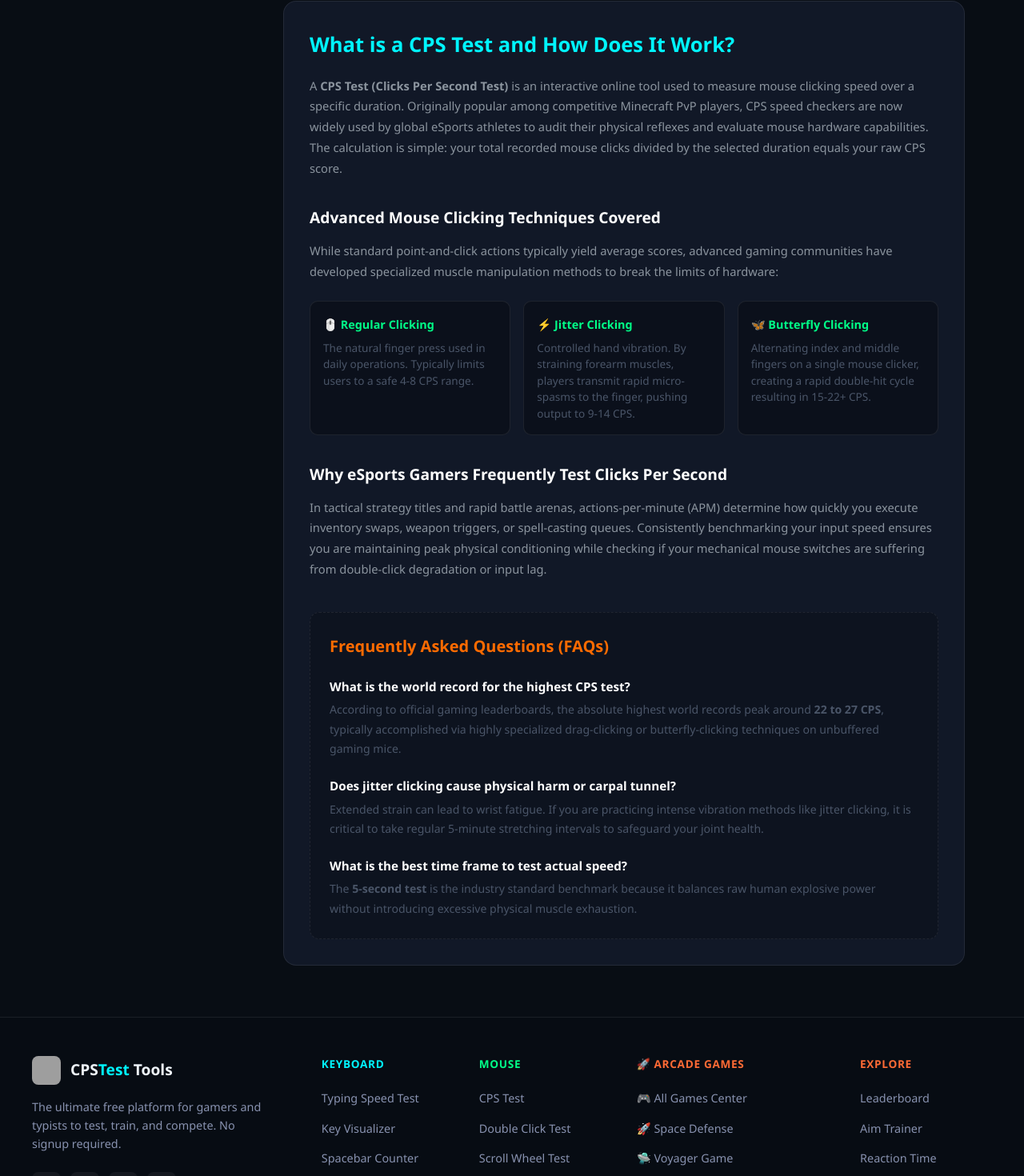
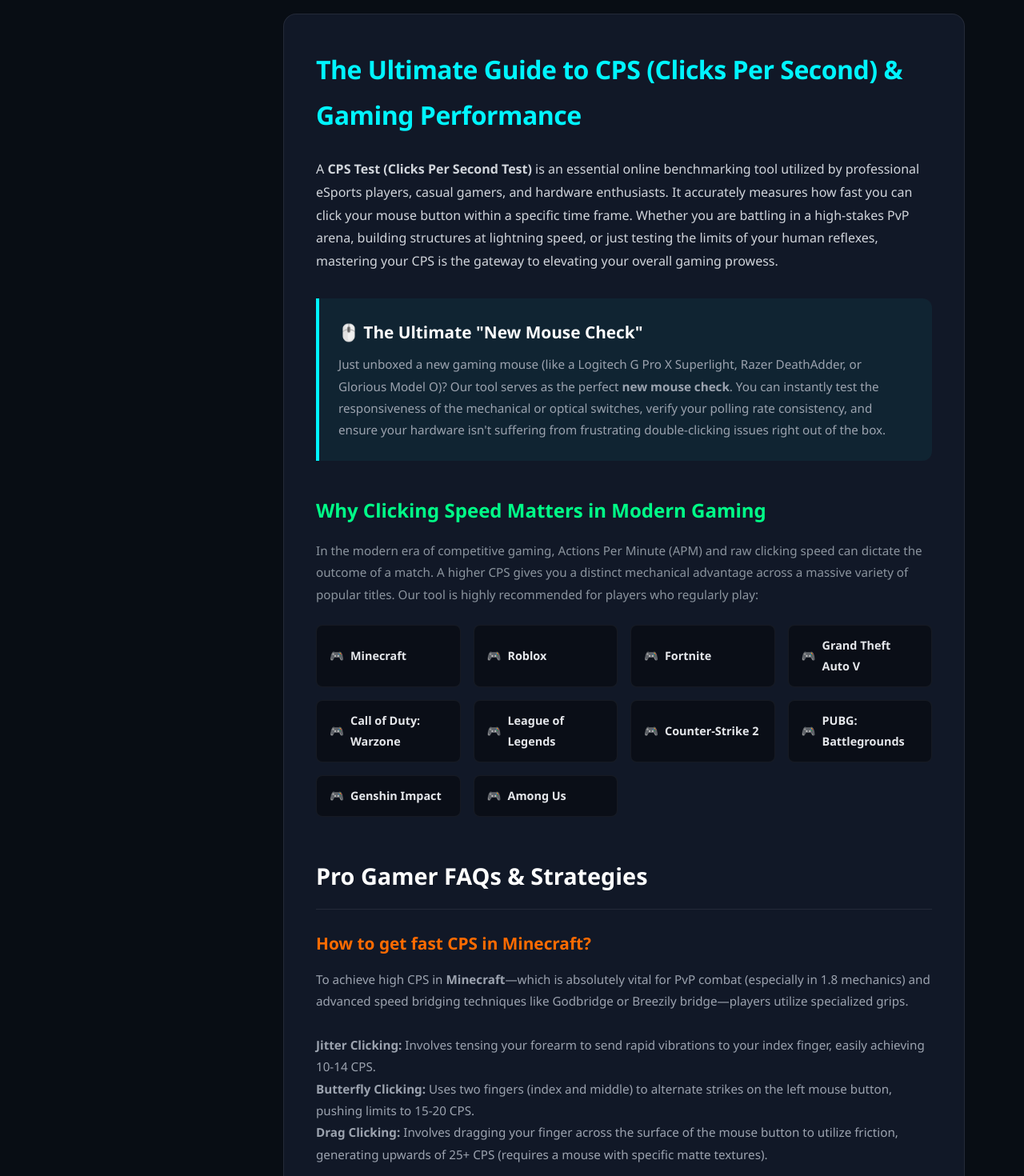
Before and after one commit to fahadhassan7635-stack/Cps-Test-Tool, a React (Vite) app: page /cps-test in a window 1280 px wide. Shown: the part 822-2292 px from the top of the page at 80% size. Built offline with nearby package versions, Linux system fonts and the light colour scheme; grey boxes are pictures that could not be loaded.

Commit message:
Update CPSTestPage.tsx

```diff
--- a/src/pages/CPSTestPage.tsx
+++ b/src/pages/CPSTestPage.tsx
@@ -342,14 +342,12 @@
       {/* ===== MODERN PROFILE SPLIT RESULT MODAL ===== */}
       {phase === 'done' && finalRating && (
         <>
-          {/* Backdrop */}
           <div style={{
             position: 'fixed', top: 0, left: 0, right: 0, bottom: 0,
             background: 'rgba(0, 0, 0, 0.85)', backdropFilter: 'blur(8px)',
             zIndex: 999, animation: 'fadeIn 0.3s ease-out forwards',
           }} onClick={() => resetTest()} />
 
-          {/* Modal Container */}
           <div style={{
             position: 'fixed', top: '50%', left: '50%',
             transform: 'translate(-50%, -50%)',
@@ -364,7 +362,6 @@
             animation: 'modalPopIn 0.4s cubic-bezier(0.34, 1.56, 0.64, 1) forwards',
             boxShadow: `0 0 40px ${finalRating.color}25`,
           }}>
-            {/* Close button */}
             <button onClick={() => resetTest()} style={{
               position: 'absolute', top: '0.75rem', right: '0.75rem',
               background: 'rgba(255,255,255,0.03)',
@@ -374,103 +371,44 @@
               display: 'flex', alignItems: 'center', justifyContent: 'center',
             }}>✕</button>
 
-            {/* Split Grid Layout (Animal vs Rank/Stats) */}
-            <div style={{
-              display: 'grid',
-              gridTemplateColumns: '1fr 1.2fr',
-              gap: '1.25rem',
-              alignItems: 'center',
-              minHeight: '130px',
-              marginBottom: '1.25rem'
-            }}>
-
-              {/* Left Column: Graphic Animal Badge */}
-              <div style={{
-                display: 'flex',
-                flexDirection: 'column',
-                alignItems: 'center',
-                justifyContent: 'center',
-                borderRight: '1px solid rgba(255,255,255,0.08)',
-                paddingRight: '1rem',
-                height: '100%'
-              }}>
-                <span style={{ fontSize: '4.5rem', lineHeight: '1', filter: `drop-shadow(0 0 15px ${finalRating.color}40)` }}>
-                  {finalRating.emoji}
-                </span>
+            <div style={{ display: 'grid', gridTemplateColumns: '1fr 1.2fr', gap: '1.25rem', alignItems: 'center', minHeight: '130px', marginBottom: '1.25rem' }}>
+              <div style={{ display: 'flex', flexDirection: 'column', alignItems: 'center', justifyContent: 'center', borderRight: '1px solid rgba(255,255,255,0.08)', paddingRight: '1rem', height: '100%' }}>
+                <span style={{ fontSize: '4.5rem', lineHeight: '1', filter: `drop-shadow(0 0 15px ${finalRating.color}40)` }}>{finalRating.emoji}</span>
               </div>
-
-              {/* Right Column: Score details */}
               <div style={{ textAlign: 'left' }}>
-                <div style={{ fontSize: '0.85rem', color: 'var(--text-muted)', textTransform: 'uppercase', letterSpacing: '0.05em' }}>
-                  Your Rank is
-                </div>
-                <div style={{ fontSize: '2.2rem', fontWeight: '900', color: finalRating.color, fontStyle: 'italic', margin: '0.1rem 0' }}>
-                  {finalRating.label}!
-                </div>
-
-                {/* Visual Stars */}
+                <div style={{ fontSize: '0.85rem', color: 'var(--text-muted)', textTransform: 'uppercase', letterSpacing: '0.05em' }}>Your Rank is</div>
+                <div style={{ fontSize: '2.2rem', fontWeight: '900', color: finalRating.color, fontStyle: 'italic', margin: '0.1rem 0' }}>{finalRating.label}!</div>
                 <div style={{ display: 'flex', gap: '3px', marginBottom: '0.5rem' }}>
                   {Array.from({ length: 5 }).map((_, i) => (
-                    <span key={i} style={{ fontSize: '1.2rem', color: i < finalRating.stars ? '#ffca28' : 'rgba(255,255,255,0.1)' }}>
-                      ★
-                    </span>
+                    <span key={i} style={{ fontSize: '1.2rem', color: i < finalRating.stars ? '#ffca28' : 'rgba(255,255,255,0.1)' }}>★</span>
                   ))}
                 </div>
-
-                <div style={{ fontSize: '0.88rem', color: 'var(--text-secondary)' }}>
-                  You Clicked with the speed of <strong style={{ color: '#fff', fontSize: '1.15rem', fontVariantNumeric: 'tabular-nums' }}>{cps}</strong> CPS
-                </div>
+                <div style={{ fontSize: '0.88rem', color: 'var(--text-secondary)' }}>You Clicked with the speed of <strong style={{ color: '#fff', fontSize: '1.15rem', fontVariantNumeric: 'tabular-nums' }}>{cps}</strong> CPS</div>
               </div>
             </div>
 
-            {/* Graphic Subtitle Quote Box */}
-            <div style={{
-              background: 'rgba(0,0,0,0.25)',
-              padding: '0.85rem 1rem',
-              borderRadius: '12px',
-              borderLeft: `3px solid ${finalRating.color}`,
-              fontStyle: 'italic',
-              color: '#cbd5e1',
-              fontSize: '0.88rem',
-              textAlign: 'left',
-              marginBottom: '1.25rem',
-              lineHeight: '1.5'
-            }}>
+            <div style={{ background: 'rgba(0,0,0,0.25)', padding: '0.85rem 1rem', borderRadius: '12px', borderLeft: `3px solid ${finalRating.color}`, fontStyle: 'italic', color: '#cbd5e1', fontSize: '0.88rem', textAlign: 'left', marginBottom: '1.25rem', lineHeight: '1.5' }}>
               {finalRating.desc}
             </div>
 
-            {/* Bottom mini counters */}
             <div style={{ display: 'grid', gridTemplateColumns: 'repeat(3, 1fr)', gap: '0.5rem', marginBottom: '1.5rem' }}>
               {[
                 { value: clicks, label: 'Total Clicks', color: 'var(--neon-green)' },
                 { value: maxCps, label: 'Peak (1s)', color: 'var(--neon-cyan)' },
                 { value: `${duration}s`, label: 'Duration', color: 'var(--neon-orange)' },
               ].map(s => (
-                <div key={s.label} style={{
-                  background: 'rgba(255,255,255,0.02)',
-                  borderRadius: '12px', padding: '0.5rem 0.25rem',
-                  border: '1px solid rgba(255,255,255,0.06)',
-                }}>
+                <div key={s.label} style={{ background: 'rgba(255,255,255,0.02)', borderRadius: '12px', padding: '0.5rem 0.25rem', border: '1px solid rgba(255,255,255,0.06)' }}>
                   <div style={{ fontSize: '1.2rem', fontWeight: '800', color: s.color }}>{s.value}</div>
                   <div style={{ fontSize: '0.55rem', color: 'var(--text-muted)', textTransform: 'uppercase', letterSpacing: '0.05em', marginTop: '2px' }}>{s.label}</div>
                 </div>
               ))}
             </div>
 
-            {/* Action Control Buttons */}
             <div style={{ display: 'flex', gap: '0.5rem', justifyContent: 'center' }}>
-              <button
-                className="btn btn-secondary"
-                onClick={() => resetTest()}
-                style={{ padding: '0.5rem 1.2rem', fontSize: '0.85rem', flex: 1, maxWidth: '160px', height: '38px', display: 'flex', alignItems: 'center', justifyContent: 'center', gap: '4px' }}
-              >
+              <button onClick={() => resetTest()} style={{ padding: '0.5rem 1.2rem', fontSize: '0.85rem', flex: 1, maxWidth: '160px', height: '38px', borderRadius: '8px', cursor: 'pointer', background: 'var(--bg-card)', border: '1px solid var(--border)', color: '#fff' }}>
                 🔄 Reset
               </button>
-              <button
-                className="btn btn-primary"
-                onClick={() => { resetTest(); startTest(); }}
-                style={{ padding: '0.5rem 1.2rem', fontSize: '0.85rem', flex: 1, maxWidth: '160px', height: '38px', display: 'flex', alignItems: 'center', justifyContent: 'center', gap: '4px', backgroundColor: finalRating.color, borderColor: finalRating.color, color: '#000', fontWeight: '700' }}
-              >
+              <button onClick={() => { resetTest(); startTest(); }} style={{ padding: '0.5rem 1.2rem', fontSize: '0.85rem', flex: 1, maxWidth: '160px', height: '38px', borderRadius: '8px', cursor: 'pointer', backgroundColor: finalRating.color, border: `1px solid ${finalRating.color}`, color: '#000', fontWeight: '700' }}>
                 ▶ Try Again
               </button>
             </div>
@@ -480,16 +418,9 @@
 
       {history.length > 0 && (
         <div style={{ background: 'var(--bg-card)', border: '1px solid var(--border)', borderRadius: '16px', overflow: 'hidden', marginBottom: '2rem' }}>
-          <div style={{ padding: '1rem 1.25rem', borderBottom: '1px solid var(--border)', fontWeight: '700', fontSize: '0.9rem', color: 'var(--neon-cyan)' }}>
-            📊 Session History
-          </div>
+          <div style={{ padding: '1rem 1.25rem', borderBottom: '1px solid var(--border)', fontWeight: '700', fontSize: '0.9rem', color: 'var(--neon-cyan)' }}>📊 Session History</div>
           {history.map((h, i) => (
-            <div key={i} style={{
-              display: 'flex', justifyContent: 'space-between', alignItems: 'center',
-              padding: '0.75rem 1.25rem',
-              borderBottom: i < history.length - 1 ? '1px solid var(--border)' : 'none',
-              fontSize: '0.875rem',
-            }}>
+            <div key={i} style={{ display: 'flex', justifyContent: 'space-between', alignItems: 'center', padding: '0.75rem 1.25rem', borderBottom: i < history.length - 1 ? '1px solid var(--border)' : 'none', fontSize: '0.875rem' }}>
               <span style={{ color: 'var(--text-muted)' }}>#{history.length - i}</span>
               <span style={{ color: 'var(--neon-cyan)', fontWeight: '700' }}>{h.cps} CPS</span>
               <span style={{ color: 'var(--text-secondary)' }}>{h.clicks} clicks</span>
@@ -500,77 +431,112 @@
         </div>
       )}
 
-      {/* SEO ARTICLE SECTION */}
-      <div style={{ background: 'var(--bg-card)', border: '1px solid var(--border)', borderRadius: '16px', padding: '2rem', marginTop: '2rem' }}>
-        <section style={{ color: 'var(--text-secondary)', fontSize: '0.92rem', lineHeight: '1.75' }}>
-          <h2 style={{ fontWeight: '700', fontSize: '1.6rem', marginBottom: '1rem', color: 'var(--neon-cyan)', marginTop: '0' }}>
-            What is a CPS Test and How Does It Work?
+      {/* ================= MASSIVE SEO ARTICLE SECTION ================= */}
+      <div style={{ background: 'var(--bg-card)', border: '1px solid var(--border)', borderRadius: '16px', padding: '2.5rem', marginTop: '3rem' }}>
+        <article style={{ color: 'var(--text-secondary)', fontSize: '0.95rem', lineHeight: '1.8' }}>
+
+          <h2 style={{ fontWeight: '800', fontSize: '2rem', marginBottom: '1.5rem', color: 'var(--neon-cyan)', marginTop: '0', letterSpacing: '-0.5px' }}>
+            The Ultimate Guide to CPS (Clicks Per Second) & Gaming Performance
           </h2>
-          <p style={{ marginBottom: '1.5rem' }}>
-            A <strong>CPS Test (Clicks Per Second Test)</strong> is an interactive online tool used to measure mouse clicking speed over a specific duration. Originally popular among competitive Minecraft PvP players, CPS speed checkers are now widely used by global eSports athletes to audit their physical reflexes and evaluate mouse hardware capabilities. The calculation is simple: your total recorded mouse clicks divided by the selected duration equals your raw CPS score.
+
+          <p style={{ marginBottom: '2rem', fontSize: '1rem', color: '#d1d5db' }}>
+            A <strong>CPS Test (Clicks Per Second Test)</strong> is an essential online benchmarking tool utilized by professional eSports players, casual gamers, and hardware enthusiasts. It accurately measures how fast you can click your mouse button within a specific time frame. Whether you are battling in a high-stakes PvP arena, building structures at lightning speed, or just testing the limits of your human reflexes, mastering your CPS is the gateway to elevating your overall gaming prowess.
           </p>
 
-          <h3 style={{ color: '#fff', fontSize: '1.2rem', fontWeight: '600', marginBottom: '0.75rem', marginTop: '2rem' }}>
-            Advanced Mouse Clicking Techniques Covered
+          {/* New Mouse Check Box */}
+          <div style={{ background: 'rgba(0, 245, 255, 0.05)', borderLeft: '4px solid var(--neon-cyan)', borderRadius: '0 12px 12px 0', padding: '1.5rem', marginBottom: '2.5rem' }}>
+            <h3 style={{ color: '#fff', fontSize: '1.3rem', fontWeight: '700', marginTop: '0', marginBottom: '0.5rem', display: 'flex', alignItems: 'center', gap: '8px' }}>
+              🖱️ The Ultimate "New Mouse Check"
+            </h3>
+            <p style={{ margin: 0, color: '#9ca3af' }}>
+              Just unboxed a new gaming mouse (like a Logitech G Pro X Superlight, Razer DeathAdder, or Glorious Model O)? Our tool serves as the perfect <strong>new mouse check</strong>. You can instantly test the responsiveness of the mechanical or optical switches, verify your polling rate consistency, and ensure your hardware isn't suffering from frustrating double-clicking issues right out of the box.
+            </p>
+          </div>
+
+          <h3 style={{ color: 'var(--neon-green)', fontSize: '1.5rem', fontWeight: '700', marginBottom: '1rem' }}>
+            Why Clicking Speed Matters in Modern Gaming
           </h3>
           <p style={{ marginBottom: '1.5rem' }}>
-            While standard point-and-click actions typically yield average scores, advanced gaming communities have developed specialized muscle manipulation methods to break the limits of hardware:
+            In the modern era of competitive gaming, Actions Per Minute (APM) and raw clicking speed can dictate the outcome of a match. A higher CPS gives you a distinct mechanical advantage across a massive variety of popular titles. Our tool is highly recommended for players who regularly play:
           </p>
 
-          <div style={{ display: 'grid', gridTemplateColumns: 'repeat(auto-fit, minmax(220px, 1fr))', gap: '1rem', marginBottom: '1.5rem' }}>
-            {[
-              { title: '🖱️ Regular Clicking', desc: 'The natural finger press used in daily operations. Typically limits users to a safe 4-8 CPS range.' },
-              { title: '⚡ Jitter Clicking', desc: 'Controlled hand vibration. By straining forearm muscles, players transmit rapid micro-spasms to the finger, pushing output to 9-14 CPS.' },
-              { title: '🦋 Butterfly Clicking', desc: 'Alternating index and middle fingers on a single mouse clicker, creating a rapid double-hit cycle resulting in 15-22+ CPS.' },
-            ].map(tip => (
-              <div key={tip.title} style={{ background: 'rgba(0,0,0,0.3)', borderRadius: '10px', padding: '1rem', border: '1px solid var(--border)' }}>
-                <div style={{ fontWeight: '700', marginBottom: '0.4rem', fontSize: '0.9rem', color: 'var(--neon-green)' }}>{tip.title}</div>
-                <div style={{ color: 'var(--text-muted)', fontSize: '0.85rem', lineHeight: '1.5' }}>{tip.desc}</div>
+          <div style={{ display: 'grid', gridTemplateColumns: 'repeat(auto-fill, minmax(180px, 1fr))', gap: '1rem', marginBottom: '3rem' }}>
+            {['Minecraft', 'Roblox', 'Fortnite', 'Grand Theft Auto V', 'Call of Duty: Warzone', 'League of Legends', 'Counter-Strike 2', 'PUBG: Battlegrounds', 'Genshin Impact', 'Among Us'].map((game) => (
+              <div key={game} style={{ background: 'rgba(0,0,0,0.4)', padding: '0.75rem 1rem', borderRadius: '8px', border: '1px solid rgba(255,255,255,0.05)', color: '#e5e7eb', fontWeight: '600', fontSize: '0.9rem', display: 'flex', alignItems: 'center', gap: '8px' }}>
+                <span style={{ color: 'var(--neon-cyan)' }}>🎮</span> {game}
               </div>
             ))}
           </div>
 
-          <h3 style={{ color: '#fff', fontSize: '1.2rem', fontWeight: '600', marginBottom: '0.75rem', marginTop: '2rem' }}>
-            Why eSports Gamers Frequently Test Clicks Per Second
-          </h3>
-          <p style={{ marginBottom: '1.5rem' }}>
-            In tactical strategy titles and rapid battle arenas, actions-per-minute (APM) determine how quickly you execute inventory swaps, weapon triggers, or spell-casting queues. Consistently benchmarking your input speed ensures you are maintaining peak physical conditioning while checking if your mechanical mouse switches are suffering from double-click degradation or input lag.
-          </p>
+          {/* Detailed Q&A / How-To Section */}
+          <h2 style={{ fontWeight: '800', fontSize: '1.8rem', marginBottom: '1.5rem', color: '#fff', borderBottom: '1px solid var(--border)', paddingBottom: '1rem' }}>
+            Pro Gamer FAQs & Strategies
+          </h2>
 
-          <div style={{ marginTop: '2.5rem', background: 'rgba(0,0,0,0.2)', borderRadius: '12px', padding: '1.5rem', border: '1px dashed var(--border)' }}>
-            <h3 style={{ color: 'var(--neon-orange)', fontSize: '1.25rem', fontWeight: '700', marginBottom: '1.25rem', marginTop: '0' }}>
-              Frequently Asked Questions (FAQs)
-            </h3>
+          <div style={{ display: 'flex', flexDirection: 'column', gap: '2rem' }}>
 
-            <div style={{ marginBottom: '1.25rem' }}>
-              <h4 style={{ color: '#fff', fontSize: '0.95rem', fontWeight: '600', margin: '0 0 0.25rem 0' }}>
-                What is the world record for the highest CPS test?
-              </h4>
-              <p style={{ margin: '0', color: 'var(--text-muted)', fontSize: '0.88rem' }}>
-                According to official gaming leaderboards, the absolute highest world records peak around <strong>22 to 27 CPS</strong>, typically accomplished via highly specialized drag-clicking or butterfly-clicking techniques on unbuffered gaming mice.
+            {/* Minecraft */}
+            <div>
+              <h3 style={{ color: 'var(--neon-orange)', fontSize: '1.3rem', fontWeight: '700', marginBottom: '0.75rem' }}>
+                How to get fast CPS in Minecraft?
+              </h3>
+              <p style={{ color: '#9ca3af', margin: 0 }}>
+                To achieve high CPS in <strong>Minecraft</strong>—which is absolutely vital for PvP combat (especially in 1.8 mechanics) and advanced speed bridging techniques like Godbridge or Breezily bridge—players utilize specialized grips.
+                <br/><br/>
+                <strong>Jitter Clicking:</strong> Involves tensing your forearm to send rapid vibrations to your index finger, easily achieving 10-14 CPS. <br/>
+                <strong>Butterfly Clicking:</strong> Uses two fingers (index and middle) to alternate strikes on the left mouse button, pushing limits to 15-20 CPS. <br/>
+                <strong>Drag Clicking:</strong> Involves dragging your finger across the surface of the mouse button to utilize friction, generating upwards of 25+ CPS (requires a mouse with specific matte textures).
               </p>
             </div>
 
-            <div style={{ marginBottom: '1.25rem' }}>
-              <h4 style={{ color: '#fff', fontSize: '0.95rem', fontWeight: '600', margin: '0 0 0.25rem 0' }}>
-                Does jitter clicking cause physical harm or carpal tunnel?
-              </h4>
-              <p style={{ margin: '0', color: 'var(--text-muted)', fontSize: '0.88rem' }}>
-                Extended strain can lead to wrist fatigue. If you are practicing intense vibration methods like jitter clicking, it is critical to take regular 5-minute stretching intervals to safeguard your joint health.
+            {/* PUBG */}
+            <div>
+              <h3 style={{ color: 'var(--neon-orange)', fontSize: '1.3rem', fontWeight: '700', marginBottom: '0.75rem' }}>
+                How to improve CPS in PUBG: Battlegrounds?
+              </h3>
+              <p style={{ color: '#9ca3af', margin: 0 }}>
+                In <strong>PUBG</strong>, raw clicking speed transforms single-fire weapons like the M16A4, Mutant, and various DMRs (SKS, Mini14) into fully automatic killing machines. To improve your CPS in PUBG, you must master <em>trigger discipline</em>. Instead of resting your entire finger flat on the mouse, curve your finger into a "claw grip" and use only the very tip to tap the button. Using our 10-second CPS tool daily helps build the muscle memory required to spam-click without throwing off your aim or recoil control.
               </p>
             </div>
 
+            {/* Valorant / FPS */}
             <div>
-              <h4 style={{ color: '#fff', fontSize: '0.95rem', fontWeight: '600', margin: '0 0 0.25rem 0' }}>
-                What is the best time frame to test actual speed?
-              </h4>
-              <p style={{ margin: '0', color: 'var(--text-muted)', fontSize: '0.88rem' }}>
-                The <strong>5-second test</strong> is the industry standard benchmark because it balances raw human explosive power without introducing excessive physical muscle exhaustion.
+              <h3 style={{ color: 'var(--neon-orange)', fontSize: '1.3rem', fontWeight: '700', marginBottom: '0.75rem' }}>
+                How to increase clicking speed in Valorant?
+              </h3>
+              <p style={{ color: '#9ca3af', margin: 0 }}>
+                While Valorant relies heavily on tactical crosshair placement rather than spamming, fast clicking speed is the ultimate lifesaver during intense pistol rounds (using the Classic, Frenzy, or Ghost). To increase your speed, ensure your hand posture is relaxed. Tense hands lead to slower inputs. Warm up with our 5-second test before queueing for ranked matches. It gets the blood flowing to your fingertips, ensuring your single-fire tapping speed is instantly responsive when you peek a corner.
               </p>
             </div>
+
+            {/* Reaction Time */}
+            <div>
+              <h3 style={{ color: 'var(--neon-orange)', fontSize: '1.3rem', fontWeight: '700', marginBottom: '0.75rem' }}>
+                How to improve reaction time in FPS games?
+              </h3>
+              <p style={{ color: '#9ca3af', margin: 0 }}>
+                In hyper-fast shooters like <strong>Counter-Strike 2 (CS2)</strong>, <strong>Call of Duty: Warzone</strong>, and <strong>Apex Legends</strong>, clicking fast means nothing if you react slowly. To improve your reaction time:
+                <br/><br/>
+                <strong>1. Optimize Hardware:</strong> Upgrade to a high refresh rate monitor (144Hz or 240Hz+) and ensure your mouse has at least a 1000Hz polling rate to minimize input delay. <br/>
+                <strong>2. Active Tracking:</strong> Keep your eyes focused on the environment looking for targets, rather than just staring blankly at your own crosshair. <br/>
+                <strong>3. Routine Practice:</strong> Combine daily use of aim trainers (like Aim Lab or KovaaK's) with our CPS checker to significantly reduce the cognitive delay between your brain spotting an enemy and your finger executing the click.
+              </p>
+            </div>
+
+            {/* General Health Tip */}
+            <div style={{ background: 'rgba(255, 0, 0, 0.05)', border: '1px solid rgba(255,0,0,0.2)', padding: '1.5rem', borderRadius: '12px', marginTop: '1rem' }}>
+              <h4 style={{ color: 'var(--neon-red)', fontSize: '1.1rem', fontWeight: '700', margin: '0 0 0.5rem 0' }}>
+                ⚠️ A Note on Physical Health
+              </h4>
+              <p style={{ color: '#9ca3af', margin: 0, fontSize: '0.9rem' }}>
+                Attempting to reach maximum CPS via Jitter or Butterfly clicking puts strain on your forearm tendons. To avoid repetitive strain injuries or carpal tunnel syndrome, always perform wrist stretches before gaming and avoid practicing these intense clicking methods for more than a few minutes at a time.
+              </p>
+            </div>
+
           </div>
-        </section>
+        </article>
       </div>
+
     </div>
   );
 }
```
